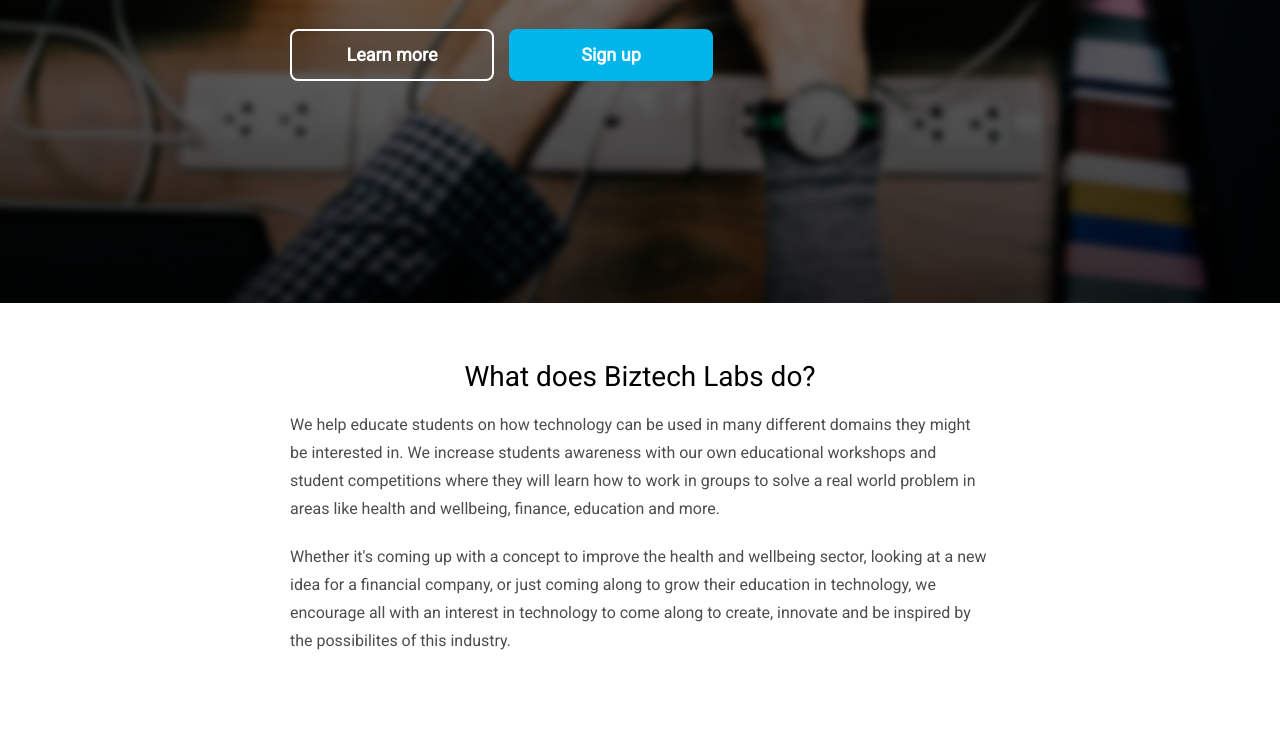
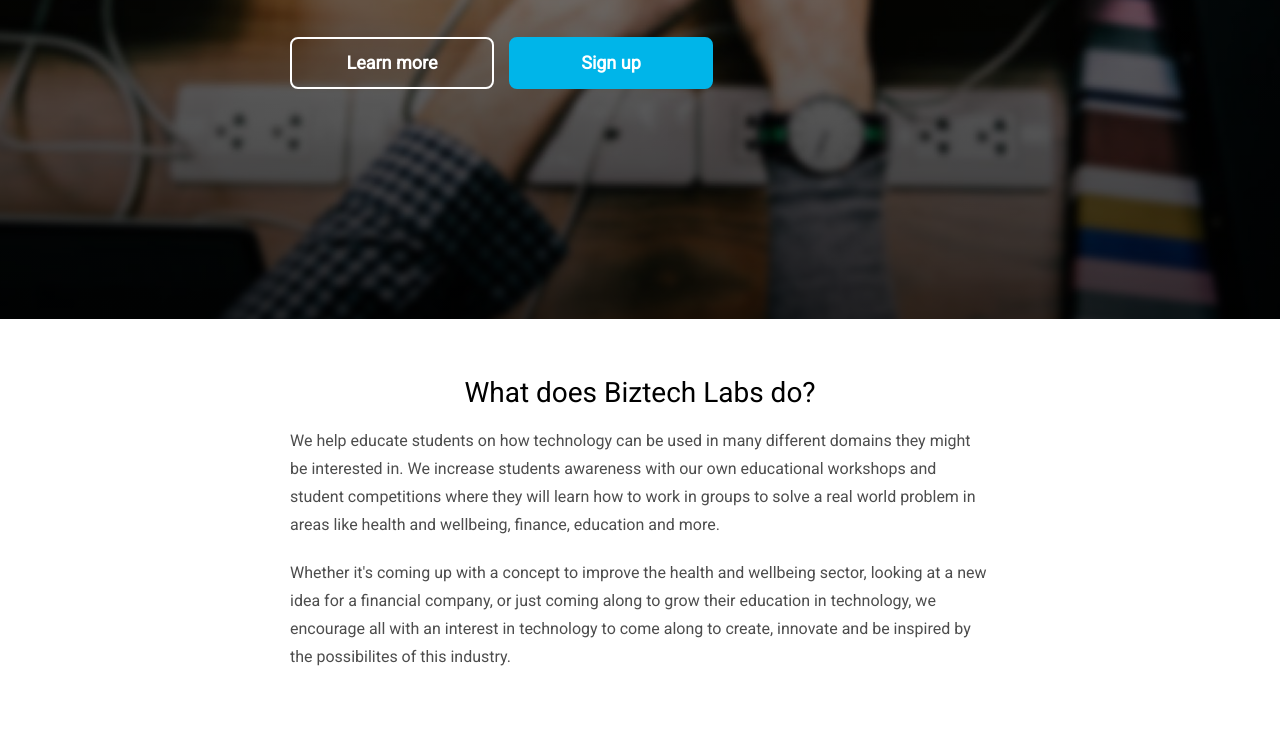
Before and after one commit to Sze-warrior/biztechlabs-website, a website: page index.html in a window 1280 px wide. Shown: the part 481-1212 px from the top of the page. Drawn offline with Linux system fonts and the light colour scheme.

Commit message:
Fixed hero height

```diff
--- a/sass/_variables.scss
+++ b/sass/_variables.scss
@@ -1,5 +1,5 @@
 //Hero
-$hero-height: 98vh;
+$hero-height: 100vh;
 
 
 
```
Also changed, not shown: css/styles.css.
